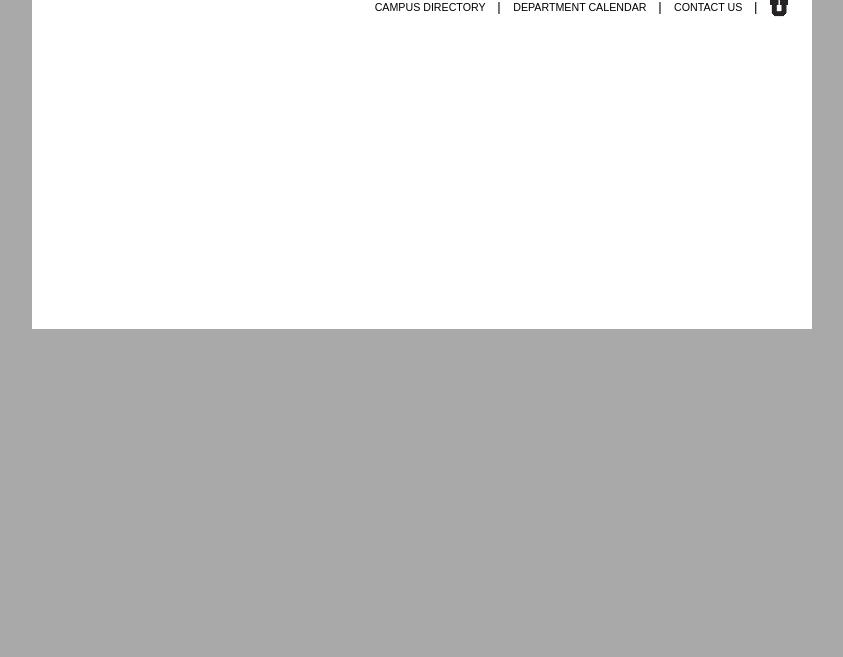
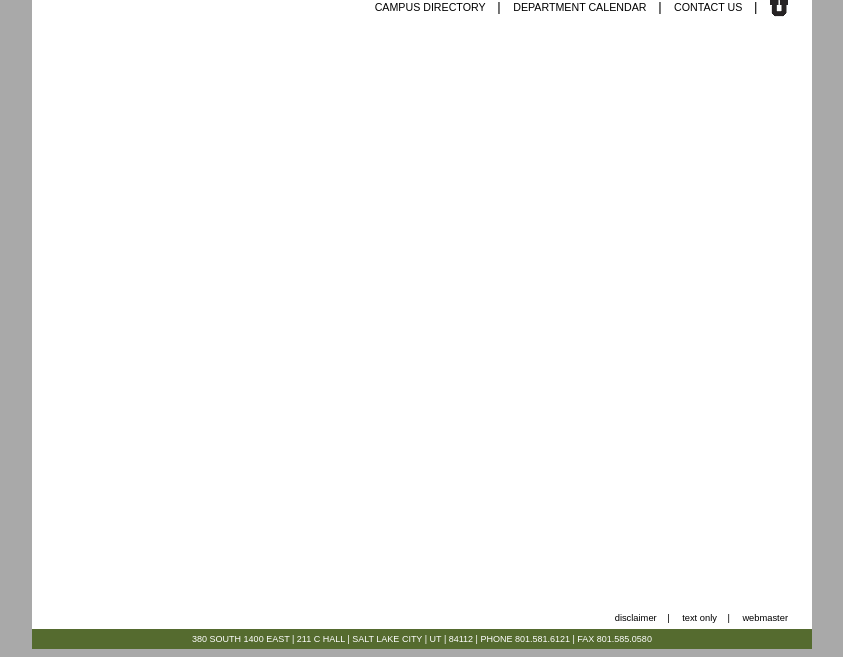
Before and after one commit to kacikopf/HUMIS-Pages, a plain HTML site: page index.html in a window 1280 px wide. Shown: the part 179-836 px from the top of the page, without its empty margins (218-1061 px from the left). Before the commit the page ends 800 px from the top, so only its background shows below. Drawn offline with Linux system fonts and the light colour scheme.

Commit message:
Created bottom nav and empty guts section

```diff
--- a/index.html
+++ b/index.html
@@ -20,5 +20,22 @@
         </div>
     </header>
 
+    <div class="middle">
+        <section class="guts"></section>
+    </div>
+
+    <div class="bottom nav">
+        <span><a href="#">disclaimer</a></span>
+        <span><a href="#">text only</a></span>
+        <span><a href="#">webmaster</a></span>
+    </div>
+
+    <footer>
+        380 SOUTH 1400 EAST | 211 C HALL | SALT LAKE CITY | UT | 84112 | PHONE 801.581.6121 | FAX 801.585.0580
+    </footer>
+
+</div>
+
+
 </body>
 </html>
--- a/stylesheet.css
+++ b/stylesheet.css
@@ -58,3 +58,23 @@ div.nav span a:hover {
 .nav a img{
     vertical-align: middle;
 }
+
+section.guts {
+    min-height: 510px;
+    margin: 0 1rem 5rem 0;
+    background-color: white;
+    border-radius: 20px;
+}
+
+div.bottom a {
+    text-transform: lowercase;
+    font-size: 7pt;
+}
+
+footer {
+    background-color: darkolivegreen;
+    color: white;
+    font-size: 9px;
+    text-align: center;
+    padding: 5px 0;
+}
```
Lines whose indentation alone changed are shown as unchanged.
